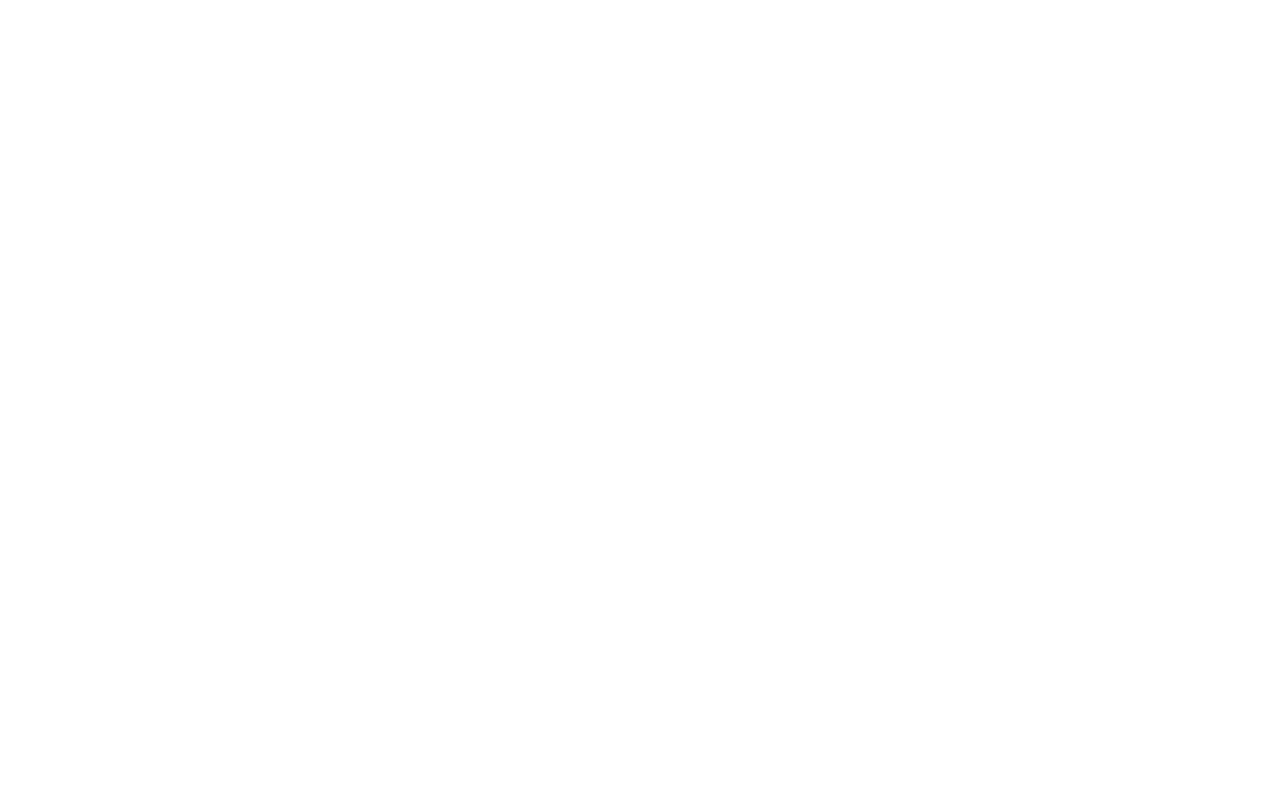
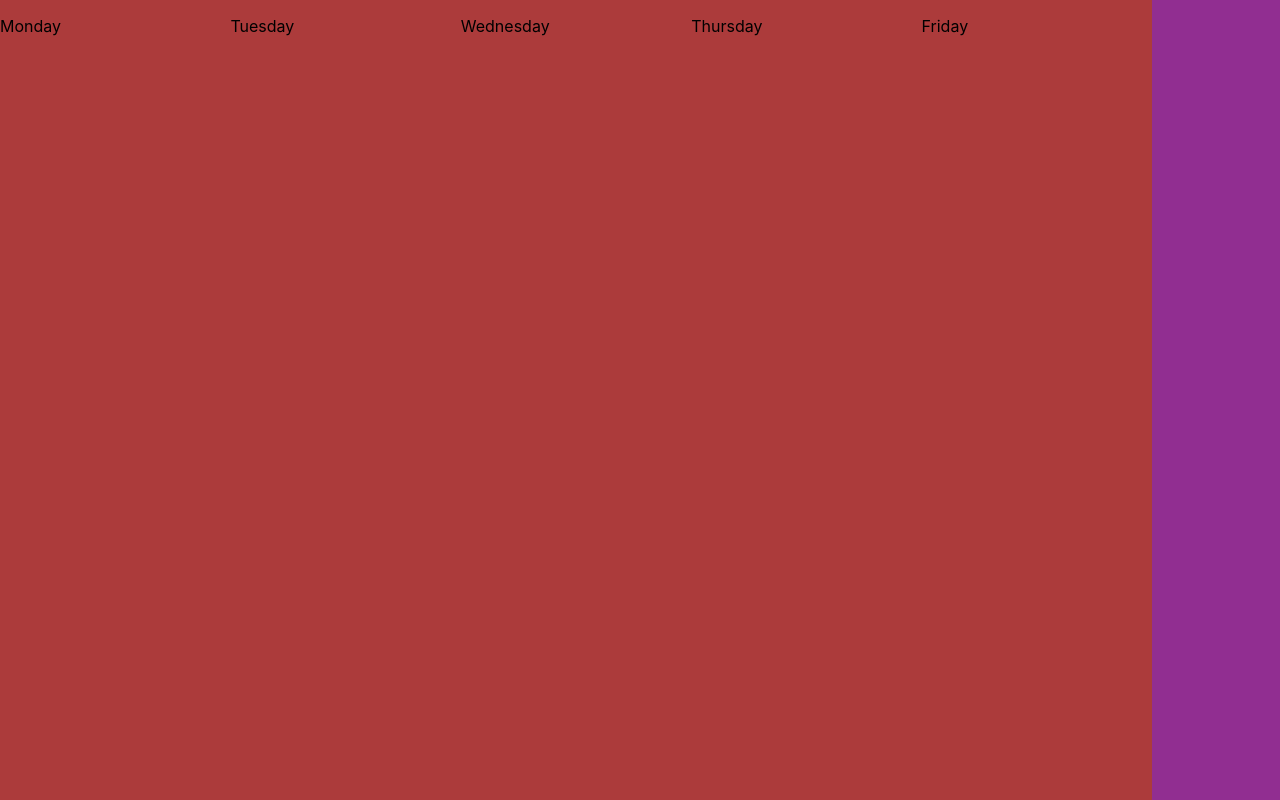
Before and after one commit to Selliott452/COS420, a React (Create React App) app in the folder react-app/: page / in a window 1280 px wide. Built offline with nearby package versions, Linux system fonts and the light colour scheme.

Commit message:
Add basic CSS

```diff
--- a/react-app/src/Schedule/Schedule.css
+++ b/react-app/src/Schedule/Schedule.css
@@ -0,0 +1,13 @@
+.Schedule {
+    height: 100%;
+    width: 100%;
+    background-color: rgb(145, 46, 145);
+    display: flex;
+    justify-content: "space-between";
+}
+
+.ScheduleDay {
+    height: 100vh;
+    width: 18vw;
+    background-color: rgb(172, 59, 59);
+}
--- a/react-app/src/Schedule/Schedule.js
+++ b/react-app/src/Schedule/Schedule.js
@@ -35,7 +35,6 @@
  /**
   * A schedule viewer
   *
-  * @param {{ schedule: {day: number, courseList: { time: number, course: Course }[]}[] }} props
   */
 class Schedule extends Component {
     constructor(props) {
@@ -45,16 +44,18 @@
 
         this.state = {
             schedule: [
-                { day: 0, courseList: [ { time: 1300, course: softEng } ] },
-                { day: 2, courseList: [ { time: 1300, course: softEng } ] },
-                { day: 4, courseList: [ { time: 1300, course: softEng } ] }
+                { day: "Monday", courseList: [ { time: 1300, course: softEng } ] },
+                { day: "Tuesday", courseList: [] },
+                { day: "Wednesday", courseList: [ { time: 1300, course: softEng } ] },
+                { day: "Thursday", courseList: [] },
+                { day: "Friday", courseList: [ { time: 1300, course: softEng } ] }
             ]
         }
     }
     render() {
         return (
             <div className="Schedule">
-                {this.state.schedule.map(/** @param {{ day: number, courseList: { time: number, course: Course }[] }}  day */
+                {this.state.schedule.map(/** @param {{ day: string, courseList: { time: number, course: Course }[] }}  day */
                     dayOfCourses => { return(<ScheduleDay day={dayOfCourses.day} courses={dayOfCourses.courseList} />) }
                 )}
             </div>
@@ -69,12 +70,12 @@
 
 /**
  *
- * @param {{ day: number, courses: { time: number, course: Course}[] }} props
+ * @param {{ day: string, courses: { time: number, course: Course}[] }} props
  */
 const ScheduleDay = (props) => {
     return (
-        <div>
-
+        <div className="ScheduleDay" >
+            <p>{props.day}</p>
         </div>
     )
 }
```
